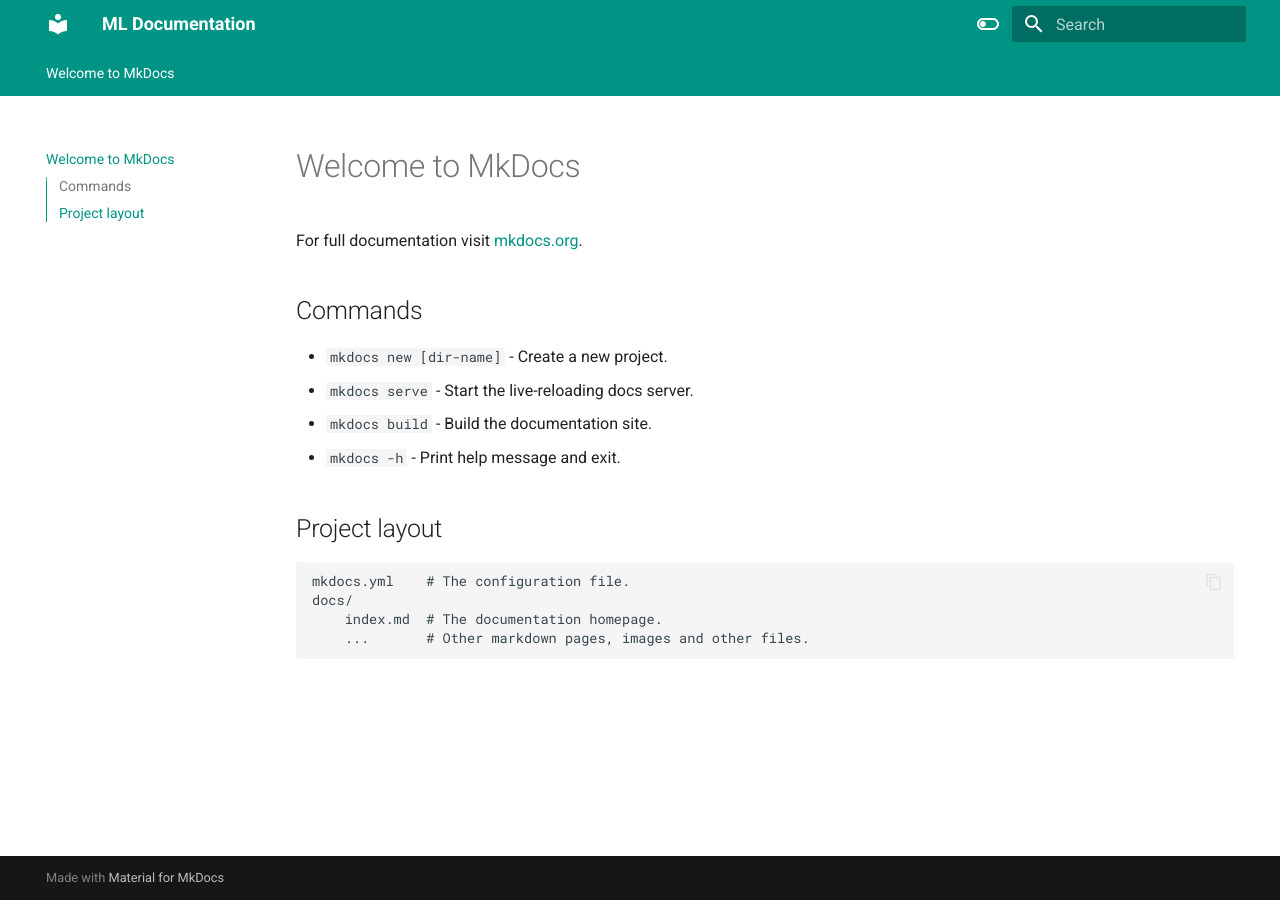
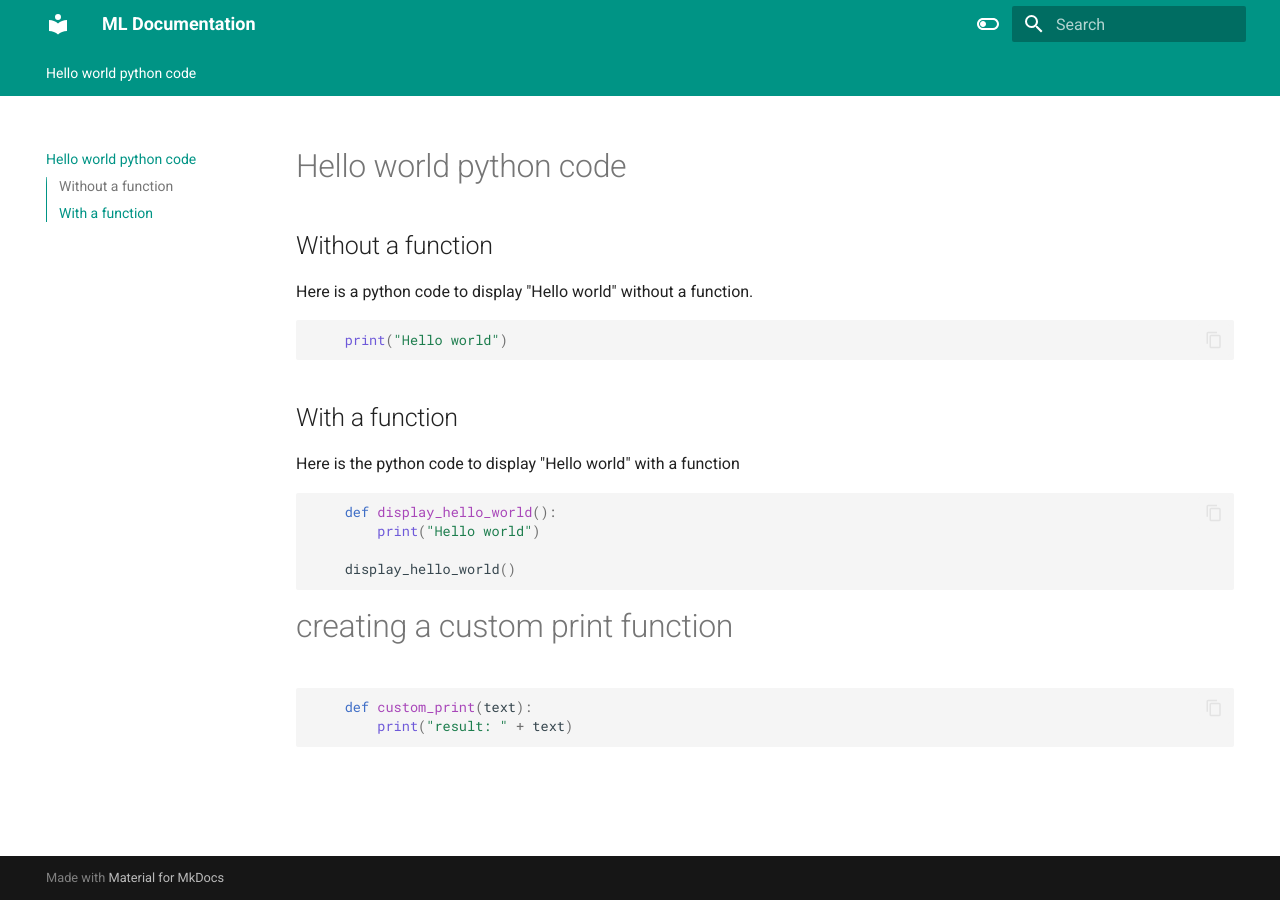
Before and after one commit to parneetsingh022/ML-Documentation, an MkDocs documentation site: the page built from docs/index.md, in a window 1280 px wide. Built offline with MkDocs 1.6.1 and Material for MkDocs 9.7.7, drawn with Linux system fonts in a browser that asks for light colours.

Commit message:
Added more stuff

````diff
--- a/docs/index.md
+++ b/docs/index.md
@@ -1,17 +1,21 @@
-# Welcome to MkDocs
+# Hello world python code
+## Without a function
+Here is a python code to display "Hello world" without a function.
+```python
+    print("Hello world")
+```
 
-For full documentation visit [mkdocs.org](https://www.mkdocs.org).
+## With a function
+Here is the python code to display "Hello world" with a function
+```python
+    def display_hello_world():
+        print("Hello world")
 
-## Commands
+    display_hello_world()
+```
 
-* `mkdocs new [dir-name]` - Create a new project.
-* `mkdocs serve` - Start the live-reloading docs server.
-* `mkdocs build` - Build the documentation site.
-* `mkdocs -h` - Print help message and exit.
-
-## Project layout
-
-    mkdocs.yml    # The configuration file.
-    docs/
-        index.md  # The documentation homepage.
-        ...       # Other markdown pages, images and other files.
+# creating a custom print function
+```python
+    def custom_print(text):
+        print("result: " + text)
+```
````
